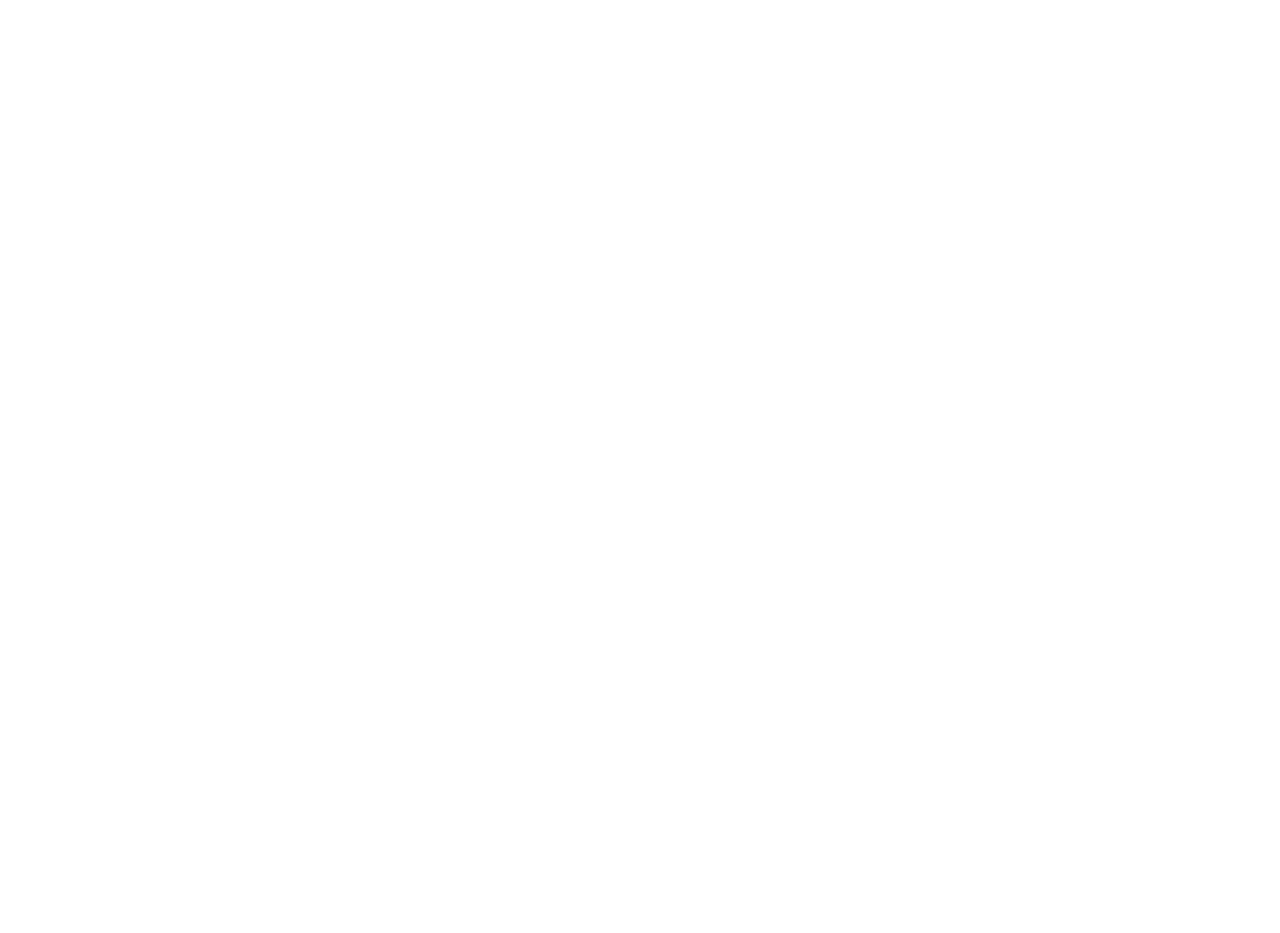
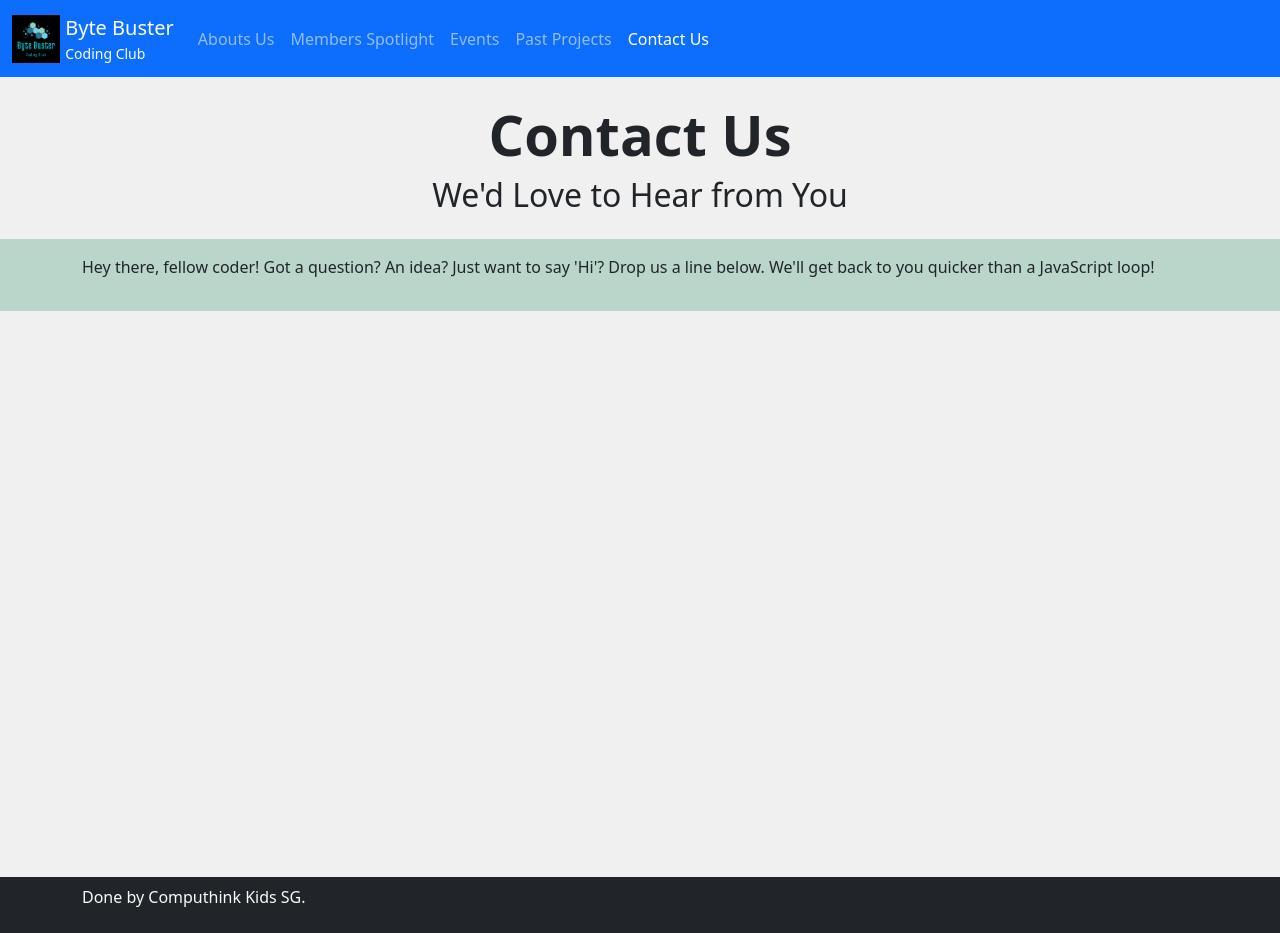
Before and after one commit to ja9ongz/-Janine-WebThinker1---Student-s-Copy, a plain HTML site: page contactus.html in a window 1280 px wide. Before the commit the page ends 800 px from the top, so only its background shows below. Drawn offline with Linux system fonts and the light colour scheme.

Commit message:
31 Aug's lesson

```diff
--- a/contactus.html
+++ b/contactus.html
@@ -0,0 +1,71 @@
+<!DOCTYPE html>
+<html lang="en-SG">
+<head>
+	<meta charset="utf-8" />
+	<meta name="viewport" content="width=device-width" />
+	<title>Byte Buster Coding Club</title>
+	<script src="script/jquery.min.js"></script>
+	<script src="script/bootstrap.js"></script>
+	<script src="script/contacts.js"></script>
+	<link href="script/bootstrap.css" rel="stylesheet" />
+	<link href="script/contacts.css" rel="stylesheet" />
+	<link href="img/favicon-bbcc.png" rel="icon" />
+</head>
+<body class="bg-secondary bg-opacity-10" style="min-width:320px">
+	<header>
+		<nav class="navbar navbar-dark navbar-expand-lg bg-primary">
+			<div class="container-fluid">
+				<a class="navbar-brand" href="index.html">
+					<img src="img/logo-bbcc.png" alt="logo" class="d-inline-block" style="max-height:3rem">
+					<span class="d-none d-sm-inline-block align-middle">Byte Buster<small class="d-block lh-xs fs-7">Coding Club</small></span>
+				</a>
+				<button class="navbar-toggler" type="button" data-bs-toggle="collapse" data-bs-target="#navlinks"><span class="navbar-toggler-icon"></span></button>
+				<div class="collapse navbar-collapse" id="navlinks">
+					<ul class="navbar-nav mr-auto mb-2 mb-lg-0">
+						<li class="nav-item"><a class="nav-link" href="aboutus.html">Abouts Us</a></li>
+						<li class="nav-item"><a class="nav-link" href="memberspotlight.html">Members Spotlight</a></li>
+						<li class="nav-item"><a class="nav-link" href="events.html">Events</a></li>
+						<li class="nav-item"><a class="nav-link" href="projects.html">Past Projects</a></li>
+						<li class="nav-item"><a class="nav-link active" href="contacts.html">Contact Us</a></li>
+					</ul>
+				</div>
+			</div>
+		</nav>
+	</header>
+	<!-- Here the main container where students should code -->
+	<article class="min-vh-100">
+		<!-- Banner Region -->
+		<div id="banner"></div>
+		<!-- Page Header -->
+		<div class="container pt-4 py-3">
+			<h1 class="text-center fw-bold display-4">Contact Us</h1>
+			<h2 class="text-center fw-normal">We'd Love to Hear from You</h2>
+		</div>
+		<!-- Leading Text -->
+		<div class="py-3 bg-success bg-opacity-25">
+			<div class="container">
+				<p>Hey there, fellow coder! Got a question? An idea? Just want to say 'Hi'? Drop us a line below. We'll get back to you quicker than a JavaScript loop!</p>
+			</div>
+		</div>
+		<!-- Key section -->
+		<form class="container py-3">
+			<div class="row gy-3">
+				<!-- Label: Name*
+						 Text Input field -->
+
+				<!-- Label: Email Address*
+						 Email Input field -->
+
+				<!-- Label: Subject*
+						 Text Input field with placeholder text "Enquiry on how to code"-->
+
+				<!-- Label: Subject*
+						 Textarea field with the row attribute of value 5-->
+			</div>
+			<!-- Code a blue "Send" button inside a <div> according to the criteria stated -->
+		</form>
+	</article>
+	<!-- End of coding region -->
+	<footer class="bg-dark text-light"><div class="container py-2 pb-4">Done by Computhink Kids SG.</div></footer>
+</body>
+</html>
```
Also changed, not shown: aboutus.html (+4 -1 lines), index.html (+4 -1 lines), practice.html (+47 -0 lines).
